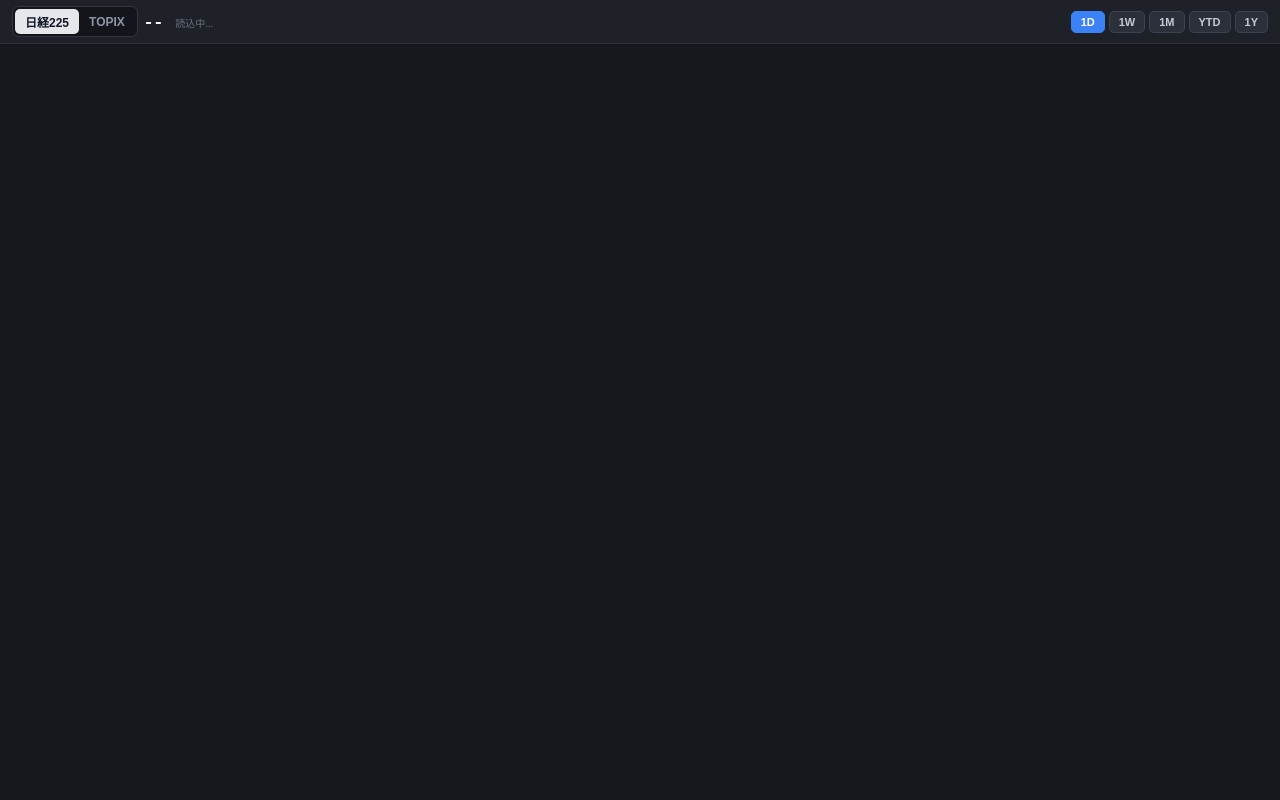
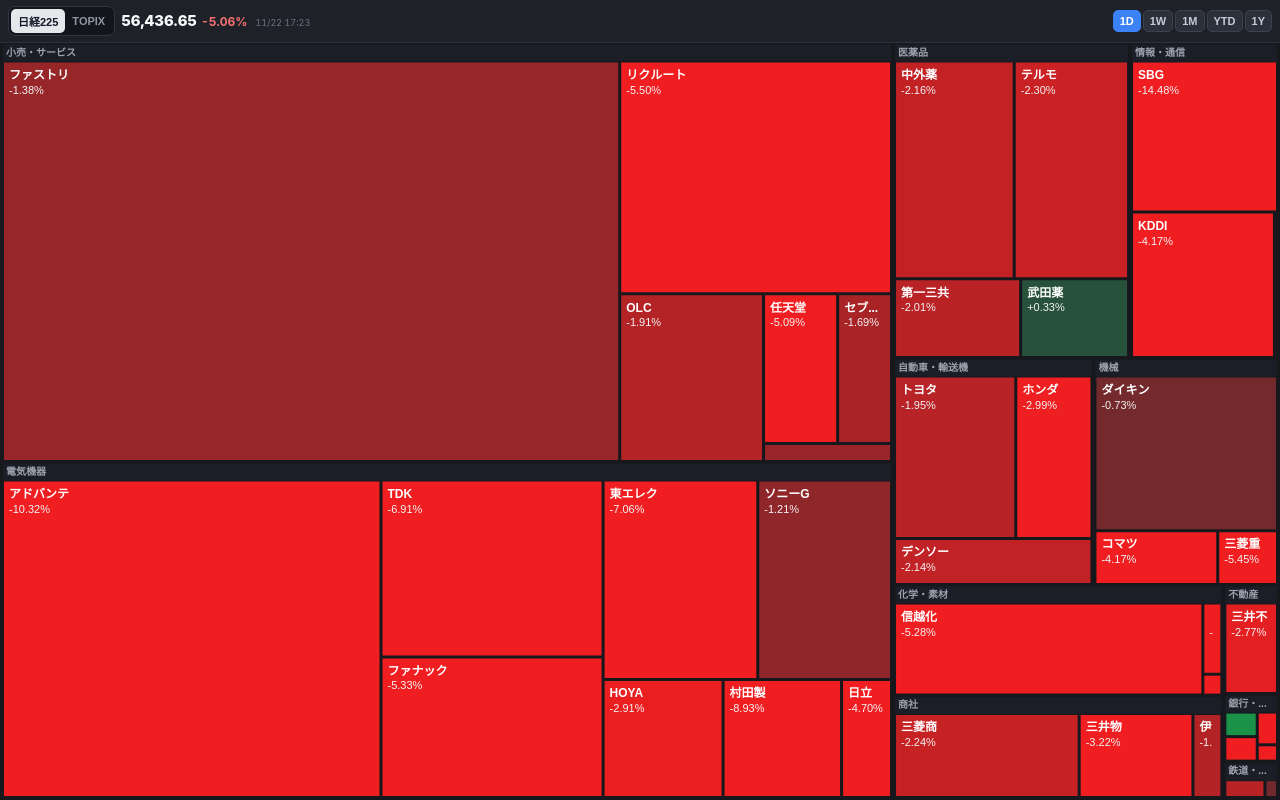
Before and after one commit to sugicco2/nikkei-heatmap, a plain HTML site: page index.html in a window 1280 px wide. Drawn offline with nearby package versions, Linux system fonts and the light colour scheme.

Commit message:
Update index.html

```diff
--- a/index.html
+++ b/index.html
@@ -9,118 +9,26 @@
   <script src="https://cdn.jsdelivr.net/npm/echarts@5.5.0/dist/echarts.min.js"></script>
   <style>
     * { box-sizing: border-box; margin: 0; padding: 0; -webkit-tap-highlight-color: transparent; }
-    html, body {
-      position: fixed;
-      inset: 0;
-      width: 100%;
-      height: 100%;
-      overflow: hidden;
-      background-color: #16181d;
-      color: #ffffff;
-      font-family: -apple-system, BlinkMacSystemFont, "Hiragino Sans", "Yu Gothic", sans-serif;
-    }
-    body {
-      display: flex;
-      flex-direction: column;
-      padding: env(safe-area-inset-top) env(safe-area-inset-right) env(safe-area-inset-bottom) env(safe-area-inset-left);
-    }
-    header {
-      display: flex;
-      justify-content: space-between;
-      align-items: center;
-      padding: 6px 8px;
-      background-color: #1e2128;
-      border-bottom: 1px solid #2e323c;
-      gap: 6px;
-      flex-shrink: 0;
-    }
-    .left-area {
-      display: flex;
-      align-items: center;
-      gap: 6px;
-      min-width: 0;
-    }
-    .index-switch {
-      display: flex;
-      background: #13151a;
-      padding: 2px;
-      border-radius: 7px;
-      border: 1px solid #323744;
-      flex-shrink: 0;
-    }
-    .index-switch button {
-      background: transparent;
-      border: none;
-      color: #8e96a4;
-      padding: 4px 7px;
-      font-size: 11px;
-      font-weight: 700;
-      border-radius: 5px;
-      cursor: pointer;
-    }
-    .index-switch button.active {
-      background: #e5e7eb;
-      color: #111827;
-    }
-    .index-quote {
-      display: flex;
-      flex-direction: column;
-      line-height: 1.15;
-      font-variant-numeric: tabular-nums;
-      min-width: 0;
-    }
-    .quote-top {
-      display: flex;
-      align-items: baseline;
-      gap: 4px;
-    }
-    #index-val {
-      font-size: 13px;
-      font-weight: 800;
-      color: #f9fafb;
-    }
-    #index-chg {
-      font-size: 11px;
-      font-weight: 700;
-    }
-    #updated {
-      font-size: 9px;
-      color: #6b7280;
-    }
-    .controls {
-      display: flex;
-      gap: 2px;
-      flex-shrink: 0;
-    }
-    .controls button {
-      background: #2b303b;
-      color: #c5cbd6;
-      border: 1px solid #3c4250;
-      padding: 4px 6px;
-      border-radius: 5px;
-      font-size: 11px;
-      font-weight: 600;
-      cursor: pointer;
-    }
-    .controls button.active {
-      background: #3b82f6;
-      color: #ffffff;
-      border-color: #3b82f6;
-    }
-    #chart {
-      flex: 1;
-      min-height: 0;
-      width: 100%;
-    }
+    html, body { position: fixed; inset: 0; width: 100%; height: 100%; overflow: hidden; background: #16181d; color: #fff; font-family: -apple-system, BlinkMacSystemFont, "Hiragino Sans", sans-serif; }
+    body { display: flex; flex-direction: column; padding: env(safe-area-inset-top) env(safe-area-inset-right) env(safe-area-inset-bottom) env(safe-area-inset-left); }
+    header { display: flex; justify-content: space-between; align-items: center; padding: 6px 8px; background: #1e2128; border-bottom: 1px solid #2e323c; gap: 6px; flex-shrink: 0; }
+    .left-area { display: flex; align-items: center; gap: 6px; min-width: 0; }
+    .index-switch { display: flex; background: #13151a; padding: 2px; border-radius: 7px; border: 1px solid #323744; flex-shrink: 0; }
+    .index-switch button { background: transparent; border: none; color: #8e96a4; padding: 4px 7px; font-size: 11px; font-weight: 700; border-radius: 5px; cursor: pointer; }
+    .index-switch button.active { background: #e5e7eb; color: #111827; }
+    .index-quote { display: flex; flex-direction: column; line-height: 1.15; font-variant-numeric: tabular-nums; }
+    .quote-top { display: flex; align-items: baseline; gap: 4px; }
+    #index-val { font-size: 13px; font-weight: 800; color: #f9fafb; }
+    #index-chg { font-size: 11px; font-weight: 700; }
+    #updated { font-size: 9px; color: #6b7280; }
+    .controls { display: flex; gap: 2px; flex-shrink: 0; }
+    .controls button { background: #2b303b; color: #c5cbd6; border: 1px solid #3c4250; padding: 4px 6px; border-radius: 5px; font-size: 11px; font-weight: 600; cursor: pointer; }
+    .controls button.active { background: #3b82f6; color: #fff; border-color: #3b82f6; }
+    #chart { flex: 1; min-height: 0; width: 100%; }
     @media (min-width: 600px) {
-      header { padding: 6px 12px; }
-      .index-switch button { padding: 4px 10px; font-size: 12px; }
       .index-quote { flex-direction: row; align-items: baseline; gap: 8px; }
       #index-val { font-size: 15px; }
       #index-chg { font-size: 12px; }
-      #updated { font-size: 10px; }
-      .controls { gap: 4px; }
-      .controls button { padding: 4px 9px; font-size: 11px; }
     }
   </style>
 </head>
@@ -132,10 +40,7 @@
         <button data-index="topix">TOPIX</button>
       </div>
       <div class="index-quote">
-        <div class="quote-top">
-          <span id="index-val">--</span>
-          <span id="index-chg"></span>
-        </div>
+        <div class="quote-top"><span id="index-val">--</span><span id="index-chg"></span></div>
         <span id="updated">読込中...</span>
       </div>
     </div>
@@ -147,136 +52,115 @@
       <button data-period="1Y">1Y</button>
     </div>
   </header>
-
   <div id="chart"></div>
-
   <script>
+    window.onerror = function(msg) { document.getElementById('updated').textContent = 'Err: ' + msg; };
     const chartDom = document.getElementById('chart');
     const myChart = echarts.init(chartDom);
-    let rawData = null;
-    let currentIndex = 'nikkei225';
-    let currentPeriod = '1D';
-    let isClamping = false;
-
+    let rawData = null, currentIndex = 'nikkei225', currentPeriod = '1D', isClamping = false;
     const scaleMaxMap = { '1D': 3, '1W': 6, '1M': 10, 'YTD': 25, '1Y': 30 };
 
-    function getFinvizColor(val, maxRange) {
+    function getColor(val, maxRange) {
       if (!val || isNaN(val)) return '#2d3139';
-      const ratio = Math.min(Math.abs(val) / maxRange, 1);
-      if (val > 0) {
-        const r = Math.round(42 - ratio * 24);
-        const g = Math.round(68 + ratio * 115);
-        const b = Math.round(56 + ratio * 24);
-        return `rgb(${r},${g},${b})`;
-      } else {
-        const r = Math.round(76 + ratio * 164);
-        const g = Math.round(44 - ratio * 14);
-        const b = Math.round(48 - ratio * 16);
-        return `rgb(${r},${g},${b})`;
-      }
-    }
-
-    function updateIndexHeader() {
-      const valEl = document.getElementById('index-val');
-      const chgEl = document.getElementById('index-chg');
-      if (!rawData || !rawData.index_summary || !rawData.index_summary[currentIndex]) {
-        valEl.textContent = '--';
-        chgEl.textContent = '';
-        return;
-      }
-      const info = rawData.index_summary[currentIndex];
-      const pct = Number(info[currentPeriod] || 0);
-      const sign = pct > 0 ? '+' : '';
-      valEl.textContent = Number(info.value).toLocaleString('ja-JP', { minimumFractionDigits: 2, maximumFractionDigits: 2 });
-      chgEl.textContent = `${sign}${pct.toFixed(2)}%`;
-      chgEl.style.color = pct > 0 ? '#4ade80' : (pct < 0 ? '#f87171' : '#9ca3af');
+      const r = Math.min(Math.abs(val) / maxRange, 1);
+      return val > 0 ? `rgb(${Math.round(42 - r * 24)},${Math.round(68 + r * 115)},${Math.round(56 + r * 24)})`
+                     : `rgb(${Math.round(76 + r * 164)},${Math.round(44 - r * 14)},${Math.round(48 - r * 16)})`;
     }
 
     function clampView() {
       if (isClamping) return;
       const opt = myChart.getOption();
-      if (!opt || !opt.series || !opt.series[0]) return;
-      const s = opt.series[0];
-
-      const W = chartDom.clientWidth;
-      const H = chartDom.clientHeight;
-      if (!W || !H) return;
-
-      const rawZoom = (typeof s.zoom === 'number' && isFinite(s.zoom)) ? s.zoom : 1;
-      const zoom = rawZoom <= 1.02 ? 1 : Math.min(6, rawZoom);
-
-      const minX = W / (2 * zoom);
-      const maxX = W - minX;
-      const minY = H / (2 * zoom);
-      const maxY = H - minY;
-
-      let cx = W / 2;
-      let cy = H / 2;
-      if (Array.isArray(s.center) && s.center.length === 2) {
-        const rx = Number(s.center[0]);
-        const ry = Number(s.center[1]);
-        if (isFinite(rx) && isFinite(ry)) {
-          cx = Math.min(maxX, Math.max(minX, rx));
-          cy = Math.min(maxY, Math.max(minY, ry));
-        }
+      const s = opt && opt.series && opt.series[0];
+      const W = chartDom.clientWidth, H = chartDom.clientHeight;
+      if (!s || !W || !H) return;
+      const z = (typeof s.zoom === 'number' && s.zoom > 1.02) ? Math.min(6, s.zoom) : 1;
+      const minX = W / (2 * z), minY = H / (2 * z);
+      let cx = W / 2, cy = H / 2;
+      if (Array.isArray(s.center) && s.center.length === 2 && isFinite(s.center[0]) && isFinite(s.center[1])) {
+        cx = Math.min(W - minX, Math.max(minX, s.center[0]));
+        cy = Math.min(H - minY, Math.max(minY, s.center[1]));
       }
-
       isClamping = true;
-      myChart.setOption({
-        series: [{
-          zoom: zoom,
-          center: [cx, cy]
-        }]
-      });
+      myChart.setOption({ series: [{ zoom: z, center: [cx, cy] }] });
       isClamping = false;
     }
 
-    function renderChart(resetZoom = false) {
+    function renderChart(reset) {
       if (!rawData) return;
-      updateIndexHeader();
+      const info = rawData.index_summary && rawData.index_summary[currentIndex];
+      const valEl = document.getElementById('index-val'), chgEl = document.getElementById('index-chg');
+      if (info) {
+        const p = Number(info[currentPeriod] || 0);
+        valEl.textContent = Number(info.value).toLocaleString('ja-JP', { minimumFractionDigits: 2, maximumFractionDigits: 2 });
+        chgEl.textContent = `${p > 0 ? '+' : ''}${p.toFixed(2)}%`;
+        chgEl.style.color = p > 0 ? '#4ade80' : (p < 0 ? '#f87171' : '#9ca3af');
+      }
+      const list = rawData.indices ? rawData.indices[currentIndex] : rawData.sectors;
+      if (!Array.isArray(list)) return;
+      const isMobile = window.innerWidth < 600, maxR = scaleMaxMap[currentPeriod] || 3;
+      const W = chartDom.clientWidth || window.innerWidth, H = chartDom.clientHeight || (window.innerHeight - 45);
+      const series = {
+        type: 'treemap', left: 0, right: 0, top: 0, bottom: 0, roam: true, scaleLimit: { min: 1, max: 6 },
+        nodeClick: false, breadcrumb: { show: false },
+        label: {
+          show: true, position: 'inside', overflow: 'truncate',
+          formatter: p => (p.data && Array.isArray(p.data.value)) ? `{n|${p.data.name}}\n{p|${p.data.value[1] > 0 ? '+' : ''}${p.data.value[1].toFixed(2)}%}` : '',
+          rich: { n: { fontSize: isMobile ? 10 : 12, fontWeight: 'bold', color: '#fff', lineHeight: isMobile ? 13 : 16 },
+                  p: { fontSize: isMobile ? 9 : 11, color: '#f3f4f6', lineHeight: isMobile ? 11 : 14 } }
+        },
+        levels: [
+          { itemStyle: { borderColor: '#16181d', borderWidth: 1.5, gapWidth: 1 } },
+          { itemStyle: { borderColor: '#16181d', borderWidth: 1.5, gapWidth: 1 },
+            upperLabel: { show: true, height: isMobile ? 15 : 17, color: '#9ca3af', backgroundColor: '#1b1e26', fontSize: isMobile ? 9 : 10, fontWeight: 'bold', padding: [0, 3], overflow: 'truncate', formatter: '{b}' } },
+          { itemStyle: { borderColor: '#16181d', borderWidth: 1, gapWidth: 0 }, upperLabel: { show: false } }
+        ],
+        data: list.map(sec => ({
+          name: sec.name,
+          children: sec.children.map(it => {
+            const pct = Number(it[currentPeriod] || 0);
+            return { name: it.name, value: [Number(it.weight || 0.1), pct, Number(it.price || 0), it.code], itemStyle: { color: getColor(pct, maxR), borderColor: '#16181d', borderWidth: 1 } };
+          })
+        }))
+      };
+      if (reset) { series.zoom = 1; series.center = [W / 2, H / 2]; }
+      myChart.setOption({
+        tooltip: {
+          confine: true, backgroundColor: 'rgba(22,24,29,0.95)', borderColor: '#4b5563', textStyle: { color: '#fff', fontSize: 12 },
+          formatter: i => {
+            const d = i.data;
+            if (!d || !Array.isArray(d.value)) return i.name;
+            const [w, pct, pr, code] = d.value;
+            return `<div style="font-weight:bold">${d.name} (${code})</div><div>現在値: <b>${pr.toLocaleString()}円</b></div><div>構成比: <b>${w.toFixed(2)}%</b></div><div>騰落率: <b style="color:${pct > 0 ? '#4ade80' : '#f87171'}">${pct > 0 ? '+' : ''}${pct.toFixed(2)}%</b></div>`;
+          }
+        },
+        series: [series]
+      }, reset);
+    }
 
-      const sectorList = rawData.indices ? rawData.indices[currentIndex] : rawData.sectors;
-      if (!Array.isArray(sectorList)) return;
+    myChart.on('treemaproam', clampView);
+    myChart.on('dblclick', () => renderChart(true));
 
-      const isMobile = window.innerWidth < 600;
-      const maxRange = scaleMaxMap[currentPeriod] || 3;
-      const W = chartDom.clientWidth || window.innerWidth;
-      const H = chartDom.clientHeight || (window.innerHeight - 45);
+    fetch('data.json?t=' + Date.now()).then(r => r.json()).then(d => {
+      rawData = d;
+      document.getElementById('updated').textContent = d.updated_at;
+      renderChart(true);
+    }).catch(e => { document.getElementById('updated').textContent = 'LoadErr'; });
 
-      const treeData = sectorList.map(sec => ({
-        name: sec.name,
-        children: sec.children.map(item => {
-          const pct = Number(item[currentPeriod] || 0);
-          return {
-            name: item.name,
-            value: [Number(item.weight || 0.1), pct, Number(item.price || 0), item.code],
-            itemStyle: {
-              color: getFinvizColor(pct, maxRange),
-              borderColor: '#16181d',
-              borderWidth: isMobile ? 1 : 1.5
-            }
-          };
-        })
-      }));
-
-      const indexLabel = currentIndex === 'nikkei225' ? '日経225内比率' : 'TOPIX100内比率';
-
-      const seriesConfig = {
-        type: 'treemap',
-        left: 0,
-        right: 0,
-        top: 0,
-        bottom: 0,
-        roam: true,
-        scaleLimit: { min: 1, max: 6 },
-        nodeClick: false,
-        breadcrumb: { show: false },
-        label: {
-          show: true,
-          position: 'inside',
-          overflow: 'truncate',
-          formatter: function (params) {
-            const d = params.data;
-            if (!d || !Array.isArray(d.value) || typeof d.value[1] !== 'number') return '';
-            const pct = d.value[1];
-            const sign = pct > 0
+    document.getElementById('index-buttons').onclick = e => {
+      if (e.target.tagName !== 'BUTTON') return;
+      document.querySelectorAll('#index-buttons button').forEach(b => b.classList.remove('active'));
+      e.target.classList.add('active');
+      currentIndex = e.target.dataset.index;
+      renderChart(true);
+    };
+    document.getElementById('period-buttons').onclick = e => {
+      if (e.target.tagName !== 'BUTTON') return;
+      document.querySelectorAll('#period-buttons button').forEach(b => b.classList.remove('active'));
+      e.target.classList.add('active');
+      currentPeriod = e.target.dataset.period;
+      renderChart(false);
+    };
+    window.onresize = () => { myChart.resize(); if (rawData) renderChart(true); };
+  </script>
+</body>
+</html>
```
